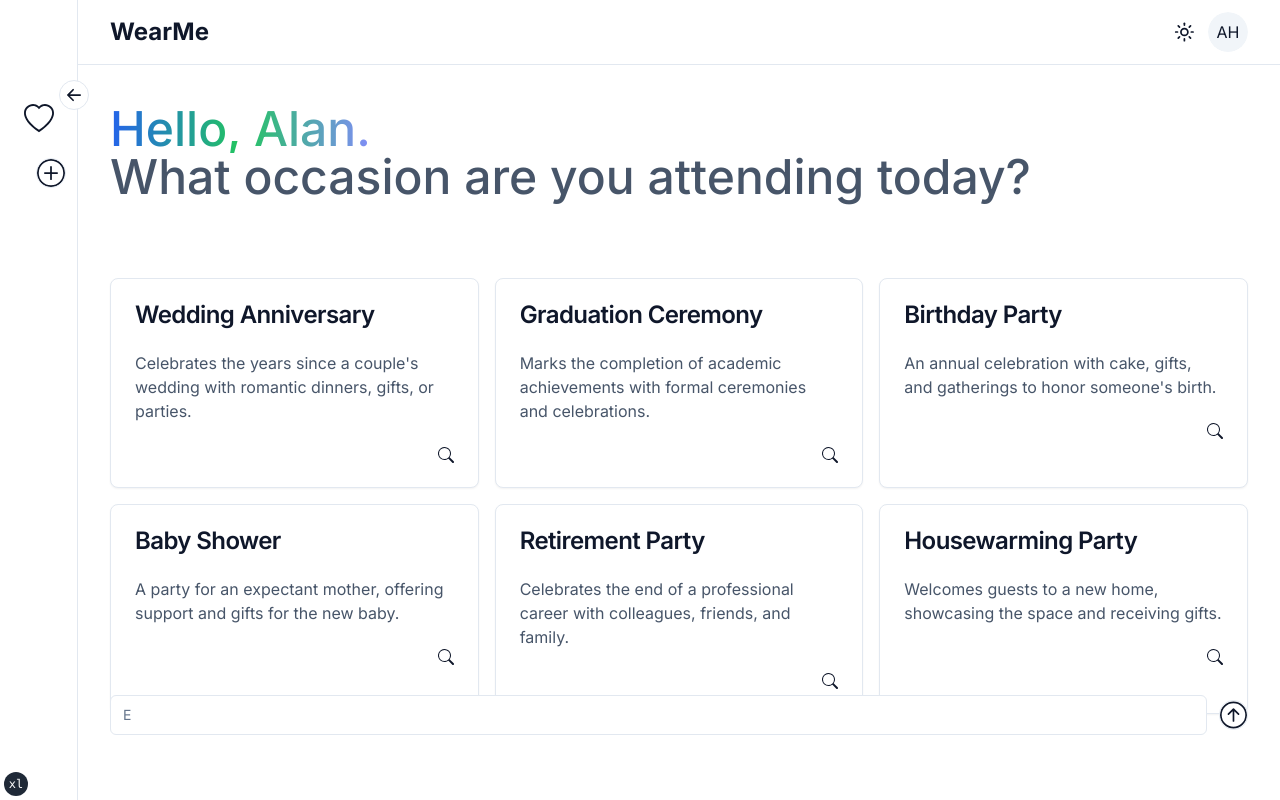
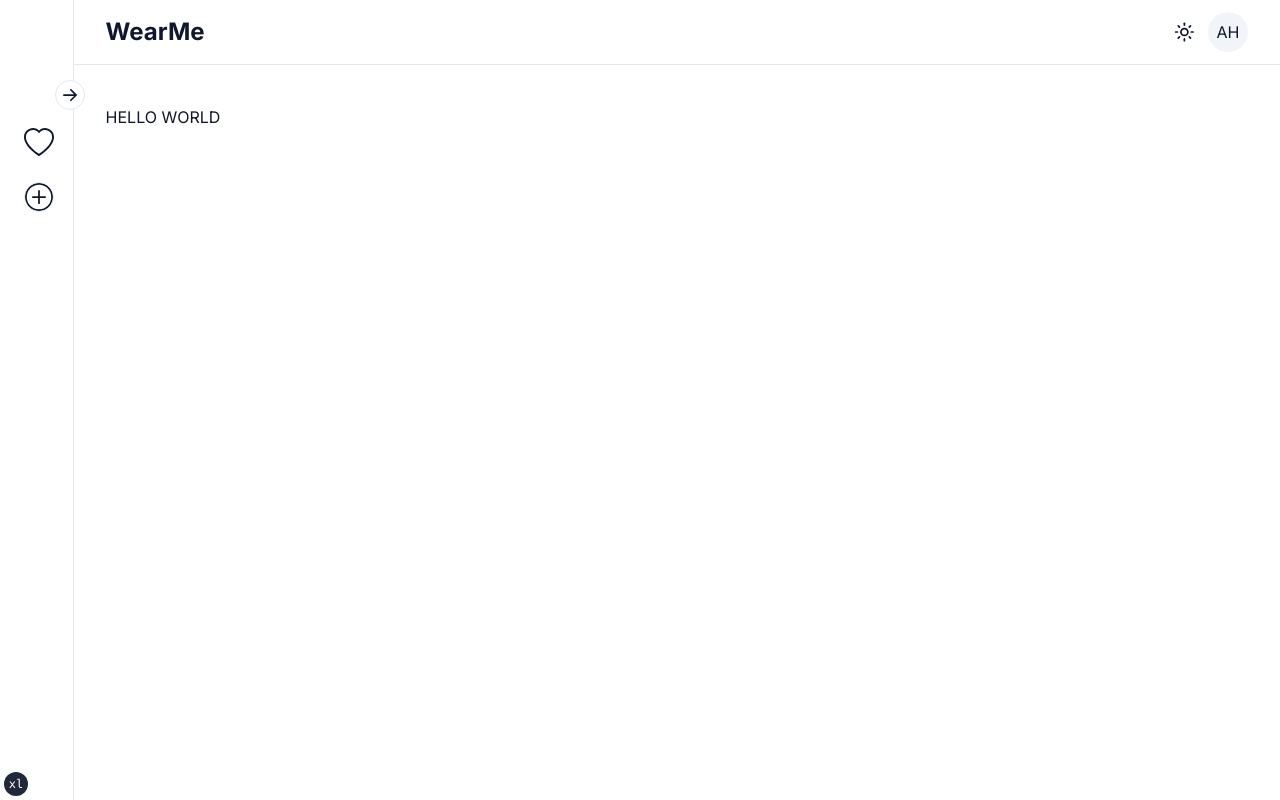
Before and after one commit to ahuangg/sbuhacks2024, a Next.js app in the folder my-app/: page / in a window 1280 px wide. Both pictures are taken after a click on the element 50 px from the left and 173 px from the top of the page. Built offline with nearby package versions, Linux system fonts and the light colour scheme.

Commit message:
favorites page

```diff
--- a/my-app/app/page.tsx
+++ b/my-app/app/page.tsx
@@ -6,6 +6,7 @@ import { useAtom } from "jotai"
 import SearchBar from "@/components/section-components/searchbar"
 import Chat from "@/components/sections/chat"
 import Home from "@/components/sections/home"
+import Favorites from "@/components/sections/favorites"
 
 export default function IndexPage() {
   const [currPageState] = useAtom(pageStateAtom)
@@ -13,7 +14,10 @@ export default function IndexPage() {
   const handlePageState = () => {
     if (currPageState === "chat") {
       return <Chat />
-    } else {
+    } else if(currPageState === "favorites"){
+      return <Favorites/>
+    }
+     else {
       return <Home />
     }
   }
--- a/my-app/components/section-components/sidebar.tsx
+++ b/my-app/components/section-components/sidebar.tsx
@@ -33,25 +33,32 @@ const Sidebar = () => {
       <BsArrowLeftShort
         className={cn(
           "absolute -right-3 top-20 cursor-pointer rounded-full border bg-background text-3xl text-foreground",
-          !isOpen && "rotate-180"
+          isOpen && "rotate-180"
         )}
         onClick={handleToggle}
       />
       <div className="space-y-4 py-4 ml-3">
         <div className="px-3 py-2">
-
+        <div
+            className="flex mt-6 space-y-1  gap-2"
+            onClick={() => {
+              setPageState("favorites")
+              console.log("favorites page")
+            }}
+          >
         <Label className="flex">
               <BsHeart
                 className={cn(
-                  "cursor-pointer bg-background text-3xl text-foreground"
+                  "cursor-pointer text-3xl text-foreground"
                 )}
               />
               <div className={cn("flex items-center", !isOpen && "ml-3")}>
                 {!isOpen ? "Favorites" : ""}
               </div>
             </Label>
+          </div>
           <div
-            className="flex mt-6 space-y-1 ml-3 gap-2"
+            className="flex mt-6 space-y-1  gap-2"
             onClick={() => {
               setPageState("home")
             }}
@@ -73,7 +80,7 @@ const Sidebar = () => {
             ""
           ) : (
             <>
-              <p className="text-sm font-medium text-slate-500 mt-6 mb-3 ml-3">
+              <p className="text-sm font-medium text-slate-500 mt-6 mb-3">
                 Recents
               </p>
               {chatLog.map((log) => {
--- /dev/null
+++ b/my-app/components/sections/favorites.tsx
@@ -0,0 +1,25 @@
+import React from "react"
+import { BsSearch } from "react-icons/bs"
+
+import {
+  Card,
+  CardContent,
+  CardFooter,
+  CardHeader,
+  CardTitle,
+} from "@/components/ui/card"
+
+import SearchBar from "../section-components/searchbar"
+
+const Favorites = () => {
+
+  return (
+    <React.Fragment>
+      <div className="h-[90%]">
+        HELLO WORLD
+      </div>
+    </React.Fragment>
+  )
+}
+
+export default Favorites
```
